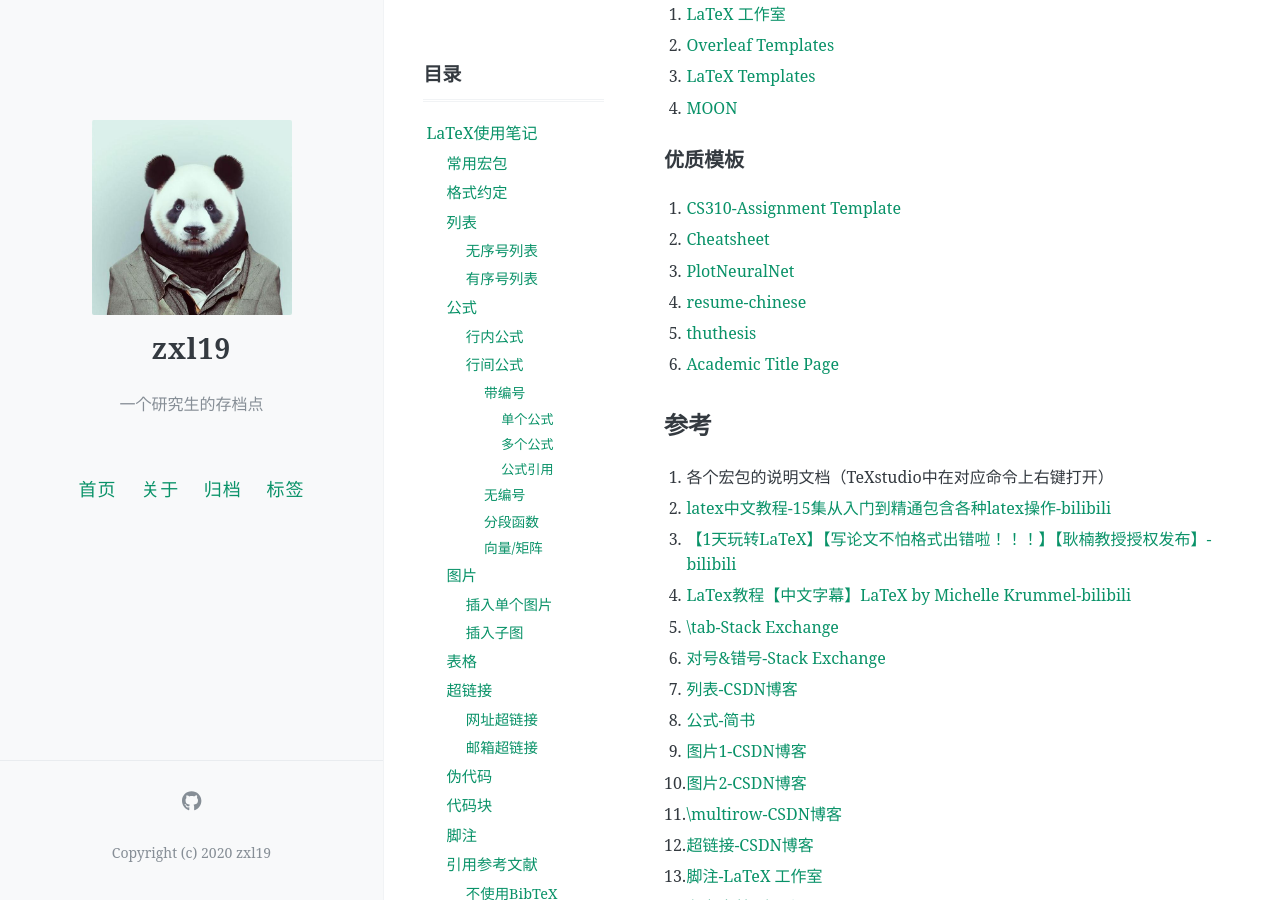
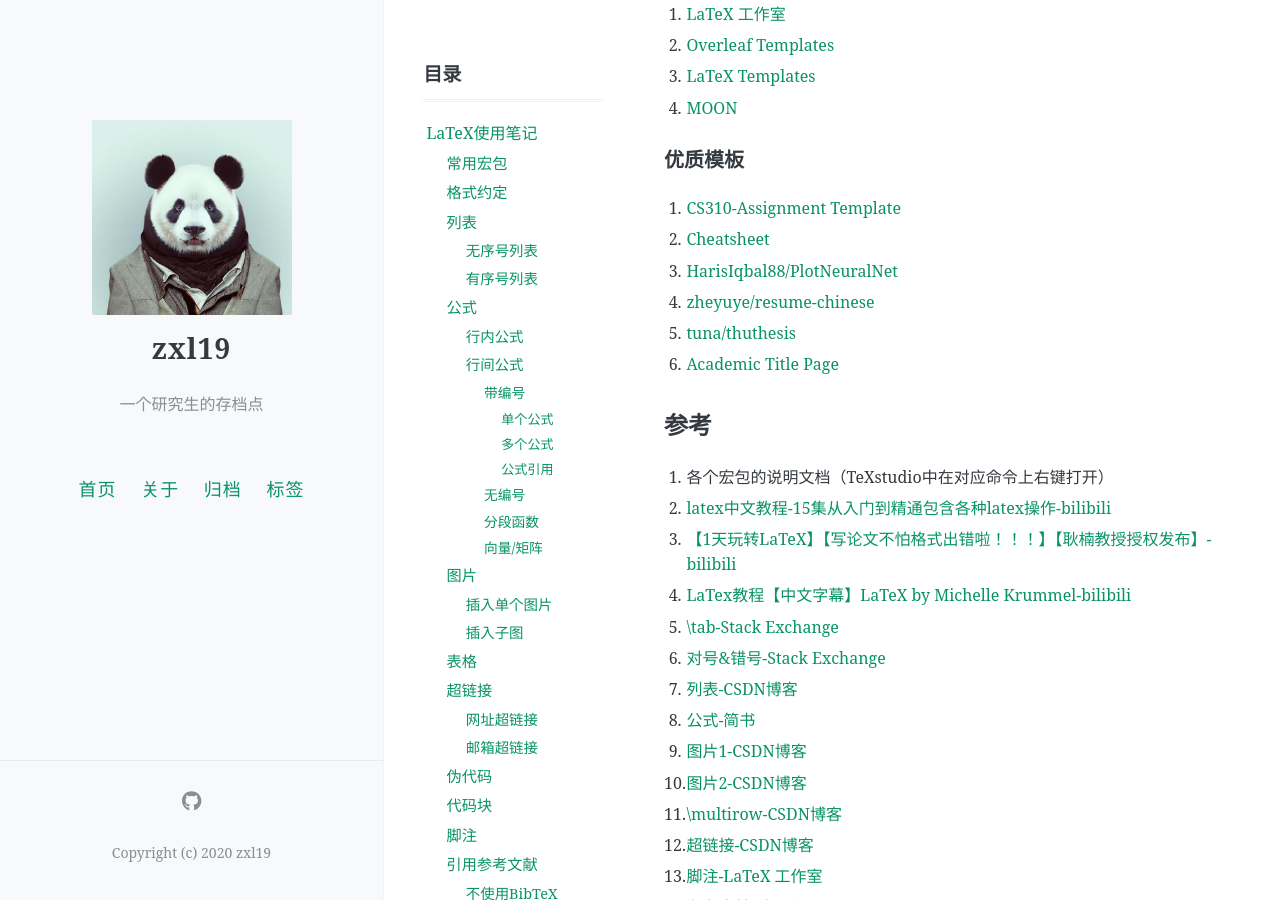
Before and after one commit to zxl19/zxl19.github.io, a Jekyll site: the page built from _posts/2021-03-29-latex-note.md, in a window 1280 px wide and 900 px high, scrolled down 11047 px. Built offline with Jekyll 4.4.1, drawn with Linux system fonts in a browser that asks for light colours; formulas are drawn with MathJax 3; comment, search, counter and statistics services are not loaded.

Commit message:
Update Posts

```diff
--- a/_posts/2021-03-29-latex-note.md
+++ b/_posts/2021-03-29-latex-note.md
@@ -479,9 +479,9 @@ TODO
 
 1. [CS310-Assignment Template](https://www.overleaf.com/latex/templates/cs310-assignment-template/qrqpndrxpcht)
 2. [Cheatsheet](https://www.latextemplates.com/template/cheatsheet)
-3. [PlotNeuralNet](https://github.com/HarisIqbal88/PlotNeuralNet)
-4. [resume-chinese](https://github.com/zheyuye/resume-chinese)
-5. [thuthesis](https://github.com/tuna/thuthesis)
+3. [HarisIqbal88/PlotNeuralNet](https://github.com/HarisIqbal88/PlotNeuralNet)
+4. [zheyuye/resume-chinese](https://github.com/zheyuye/resume-chinese)
+5. [tuna/thuthesis](https://github.com/tuna/thuthesis)
 6. [Academic Title Page](https://www.latextemplates.com/template/academic-title-page)
 
 ## 参考
```
Also changed, not shown: _posts/2021-06-15-ai-material.md (+1 -1 lines).
